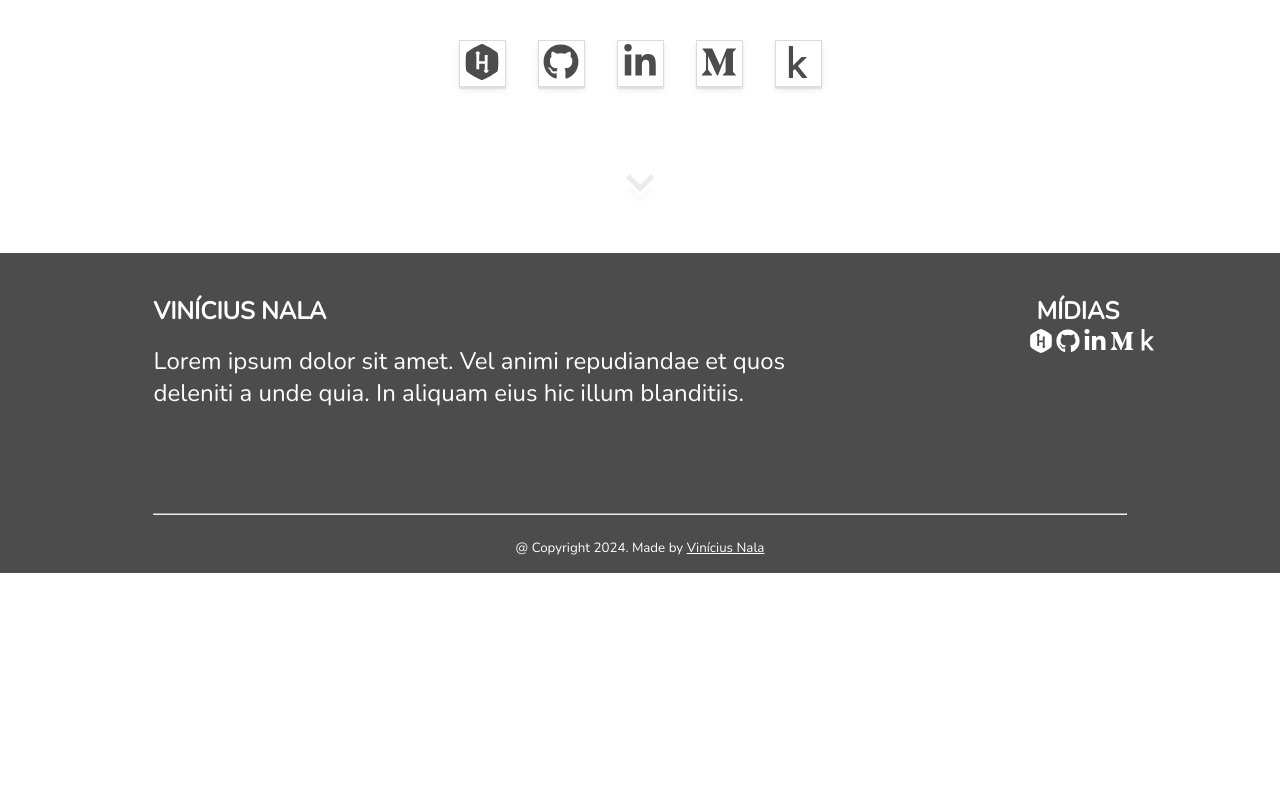
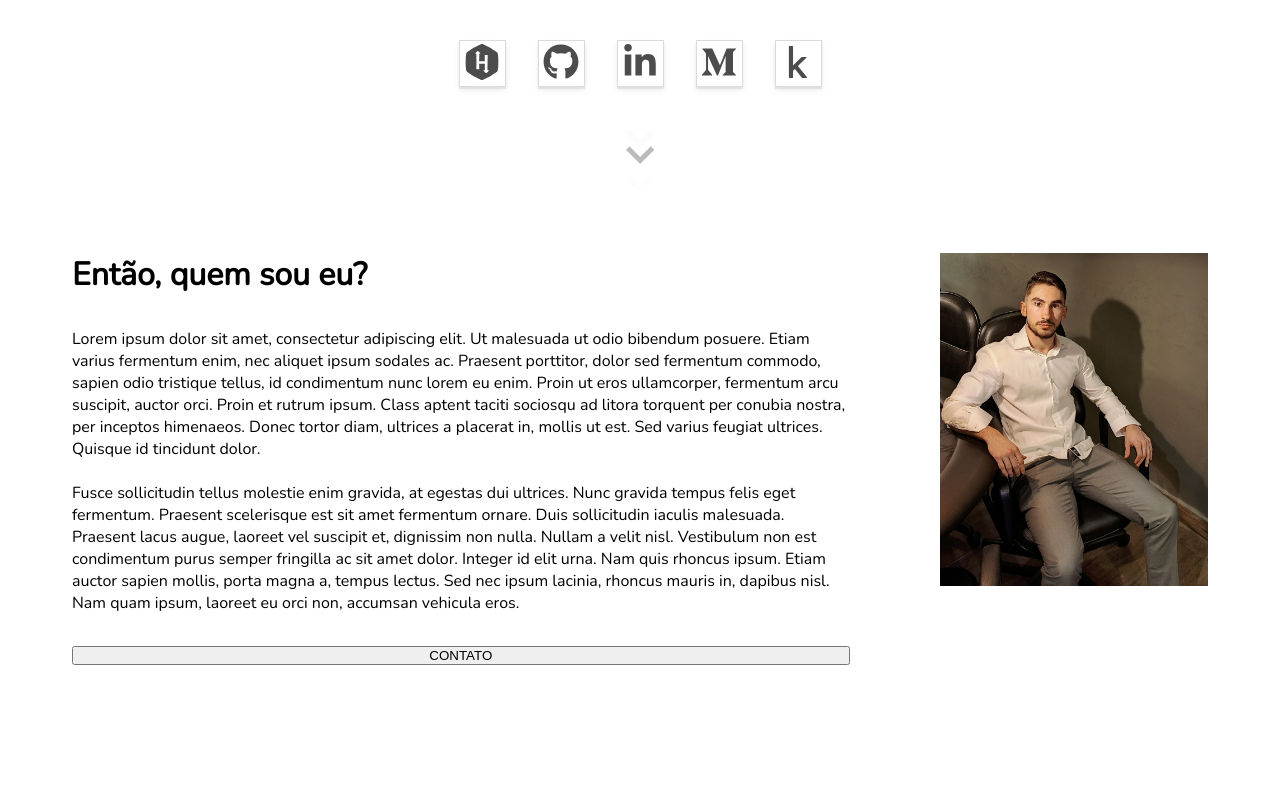
Before and after one commit to ViniciusNalaSantos/PersonalWebsite, a React (Create React App) app in the folder frontend/: page / in a window 1280 px wide. Shown: the part 563-1360 px from the top of the page. Before the commit the page ends 1136 px from the top, so only its background shows below. Built offline with nearby package versions, Linux system fonts and the light colour scheme.

Commit message:
Started section about development.

```diff
--- a/frontend/src/App.js
+++ b/frontend/src/App.js
@@ -1,13 +1,16 @@
+import './App.css'
 import Banner from './components/Banner';
 import Home from './components/Home';
+import About from './components/About';
 import Footer from './components/Footer';
-import './App.css'
+
 
 function App() {
   return (
     <div className='body'>
       <Banner />
       <Home />
+      <About />
       <Footer />
     </div>
   );
--- /dev/null
+++ b/frontend/src/components/About/about.css
@@ -0,0 +1,34 @@
+@import url('https://fonts.googleapis.com/css2?family=Nunito&display=swap');
+
+:root {
+    --font-family-main: "Nunito", sans-serif;
+    --color-main-dark-grey: #4C4C4C;
+    --color-secondary-light-grey: #DBDBDB;
+}
+
+* {
+    padding: 0;
+    margin: 0;
+}
+
+.about {
+    display: flex;
+    flex-direction: row;
+    height: 100vh;
+    margin-left: 9vh;
+    margin-right: 9vh;
+    justify-content: space-between;
+    gap: 8%;
+}
+
+.about-main {
+    display: flex;
+    flex-flow: column;
+    font-family: var(--font-family-main);
+    gap: 4%;
+}
+
+.about-image {
+    height: 41.66vh;
+    width: 31.25vw;
+}
--- /dev/null
+++ b/frontend/src/components/About/index.js
@@ -0,0 +1,20 @@
+import "./about.css"
+import AboutImage from "../../assets/jpg/about_pic.jpg"
+
+function About() {
+    const text = "Lorem ipsum dolor sit amet, consectetur adipiscing elit. Ut malesuada ut odio bibendum posuere. Etiam varius fermentum enim, nec aliquet ipsum sodales ac. Praesent porttitor, dolor sed fermentum commodo, sapien odio tristique tellus, id condimentum nunc lorem eu enim. Proin ut eros ullamcorper, fermentum arcu suscipit, auctor orci. Proin et rutrum ipsum. Class aptent taciti sociosqu ad litora torquent per conubia nostra, per inceptos himenaeos. Donec tortor diam, ultrices a placerat in, mollis ut est. Sed varius feugiat ultrices. Quisque id tincidunt dolor."
+    const textContinuation = "Fusce sollicitudin tellus molestie enim gravida, at egestas dui ultrices. Nunc gravida tempus felis eget fermentum. Praesent scelerisque est sit amet fermentum ornare. Duis sollicitudin iaculis malesuada. Praesent lacus augue, laoreet vel suscipit et, dignissim non nulla. Nullam a velit nisl. Vestibulum non est condimentum purus semper fringilla ac sit amet dolor. Integer id elit urna. Nam quis rhoncus ipsum. Etiam auctor sapien mollis, porta magna a, tempus lectus. Sed nec ipsum lacinia, rhoncus mauris in, dapibus nisl. Nam quam ipsum, laoreet eu orci non, accumsan vehicula eros."
+
+  return (
+    <div className="about">
+        <div className="about-main">
+            <h1>Então, quem sou eu?</h1>
+            <section>{text}<br /><br />{textContinuation}</section>
+            <button>CONTATO</button>
+        </div>
+        <img src={AboutImage} alt="Men seated on a chair" className="about-image"></img>
+    </div>
+  )
+}
+
+export default About
```
Also changed, not shown: frontend/src/assets/jpg/about_pic.jpg (added).
